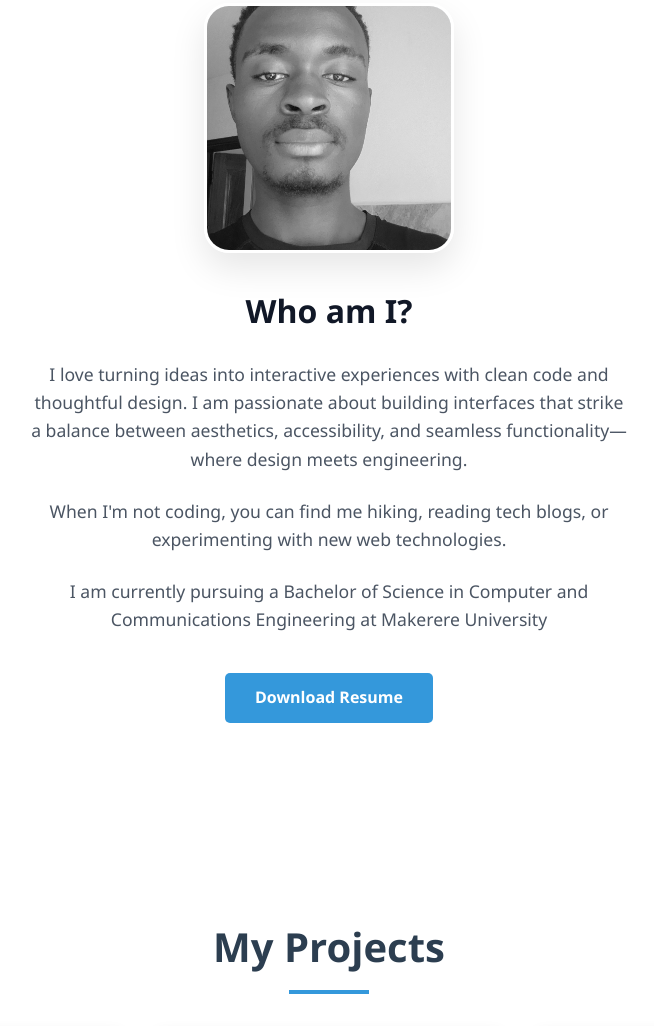
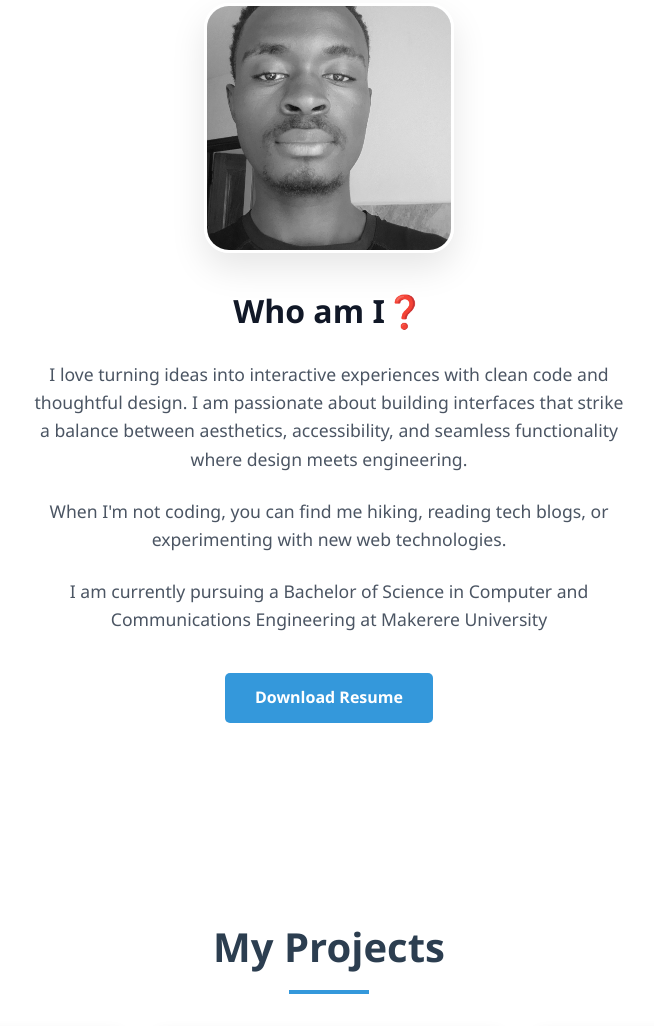
Before and after one commit to KWEYAMBAPETER/Portifliosite, a plain HTML site: page Index.html in a window 1280 px wide. Shown: the part 1023-2049 px from the top of the page, without its empty margins (311-965 px from the left). Drawn offline with Linux system fonts and the light colour scheme; grey boxes are pictures that could not be loaded; a script that the page names is missing.

Commit message:
Update Index.html

```diff
--- a/Index.html
+++ b/Index.html
@@ -66,10 +66,10 @@
               alt="About Peter Kweyamba"
             />
           </div>
-            <h3>Who am I?</h3>
+            <h3>Who am I❓</h3>
 
             <p>
-              I love turning ideas into interactive experiences with clean code and thoughtful design. I am passionate about building interfaces that strike a balance between aesthetics, accessibility, and seamless functionality—where design meets engineering.
+              I love turning ideas into interactive experiences with clean code and thoughtful design. I am passionate about building interfaces that strike a balance between aesthetics, accessibility, and seamless functionality where design meets engineering.
             </p>
             <p>
               When I'm not coding, you can find me hiking, reading tech blogs,
```
